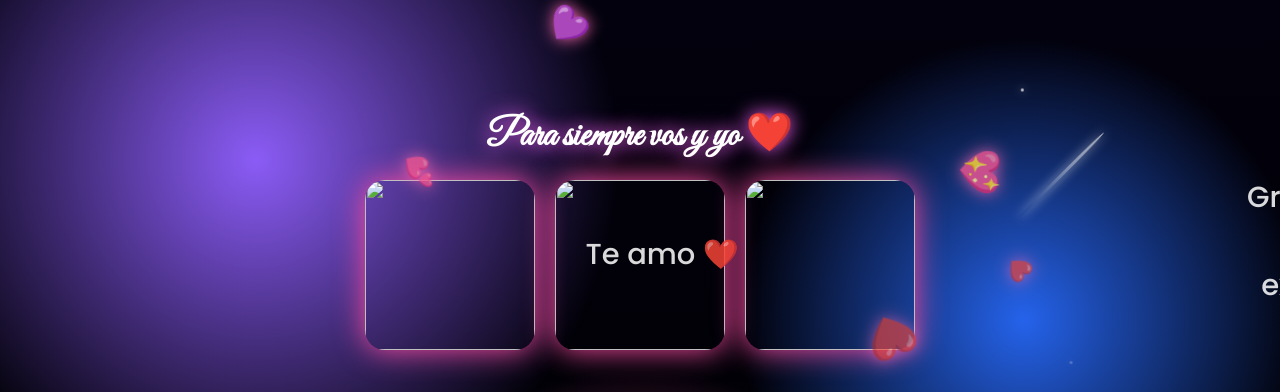
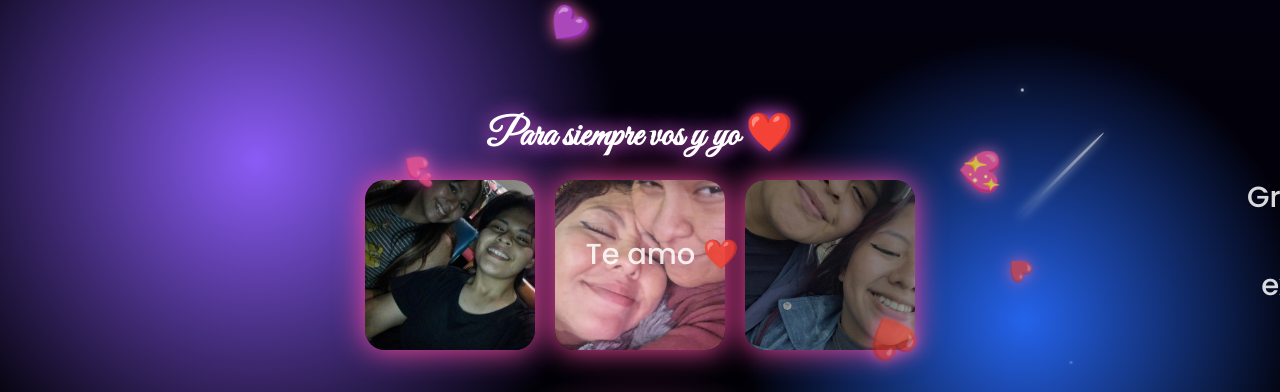
Before and after one commit to eiderjung1-glitch/TaniayBelen, a plain HTML site: page index.html in a window 1280 px wide. Both pictures are taken after a click on the button "✨ Entrar a nuestro universo ✨". Shown: the top 392 px of the page. Drawn offline with nearby package versions, Linux system fonts and the light colour scheme.

Commit message:
Update index.html

```diff
--- a/index.html
+++ b/index.html
@@ -39,9 +39,9 @@ Cada estrella del universo me recuerda lo mucho que iluminás mi vida.
 <h1 class="titulo">Para siempre vos y yo ❤️</h1>
 
 <div class="fotos">
-    <img src="img/foto1.jpg" class="foto">
-    <img src="img/foto2.jpg" class="foto">
-    <img src="img/foto3.jpg" class="foto">
+ <img src="foto1.jpg" class="foto">
+<img src="foto2.jpg" class="foto">
+<img src="foto3.jpg" class="foto">
 </div>
 <div id="contador"></div>
 <div class="carta">
```
